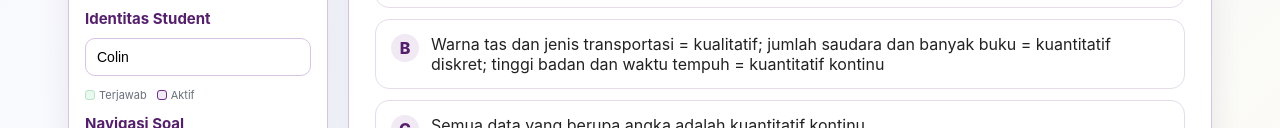
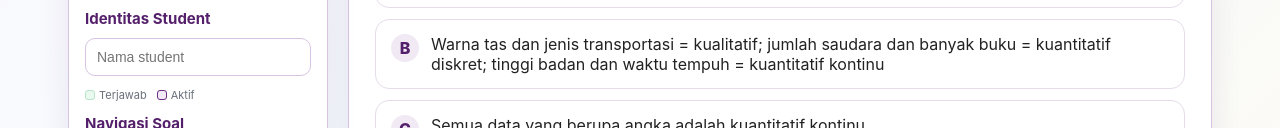
Before and after one commit to Ditra12/CBT---Data-dan-Diagram, a plain HTML site: page index.html in a window 1280 px wide. Shown: the part 287-415 px from the top of the page. Drawn offline with Linux system fonts and the light colour scheme.

Commit message:
Clear student name input value in index.html

```diff
--- a/index.html
+++ b/index.html
@@ -96,7 +96,7 @@ button:disabled{opacity:.45;cursor:not-allowed}
       <strong>Materi:</strong> Data dan Diagram
     </div>
     <h3>Identitas Student</h3>
-    <input class="name-input" id="studentName" placeholder="Nama student" value="Colin">
+    <input class="name-input" id="studentName" placeholder="Nama student" value="">
     <div class="legend">
       <span><i class="dot" style="background:#EAF9F0;border:1px solid #b8e3c8"></i>Terjawab</span>
       <span><i class="dot" style="background:#F3EAF8;border:1px solid #6E2C83"></i>Aktif</span>
```
